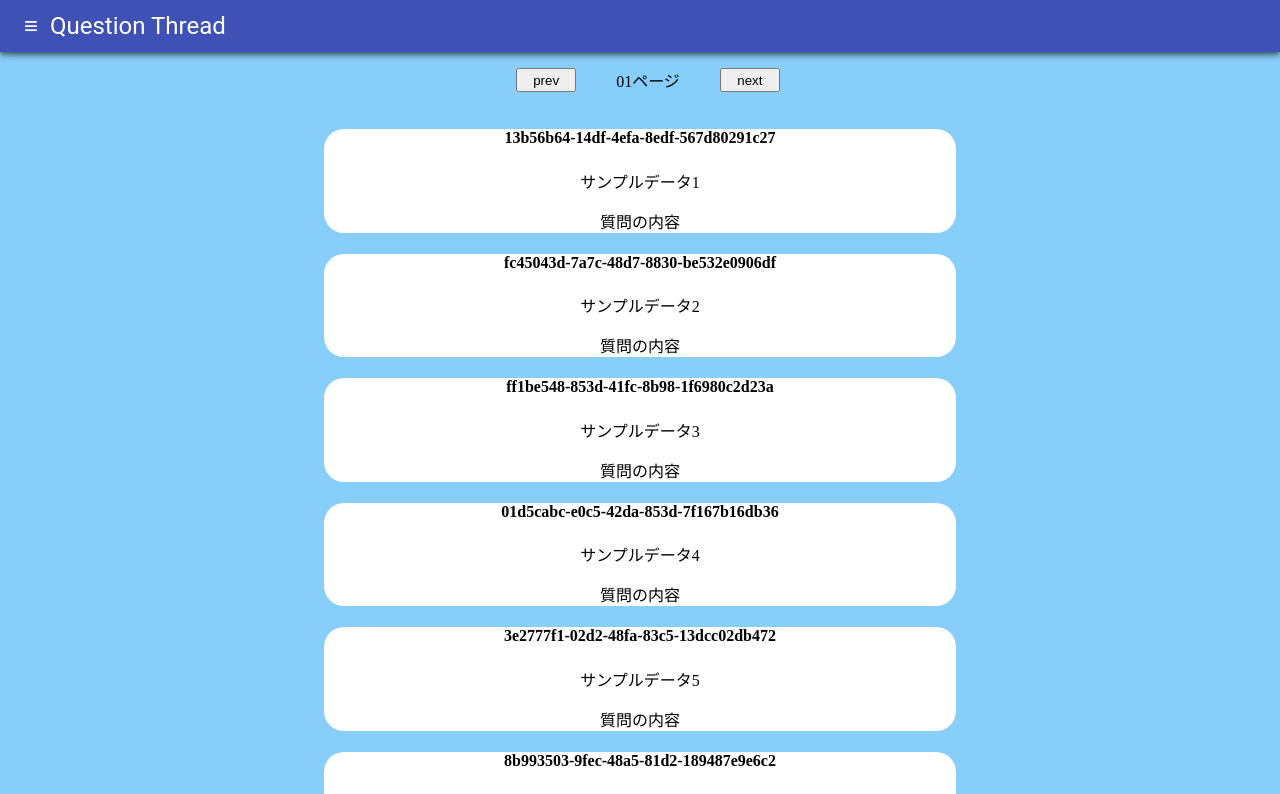
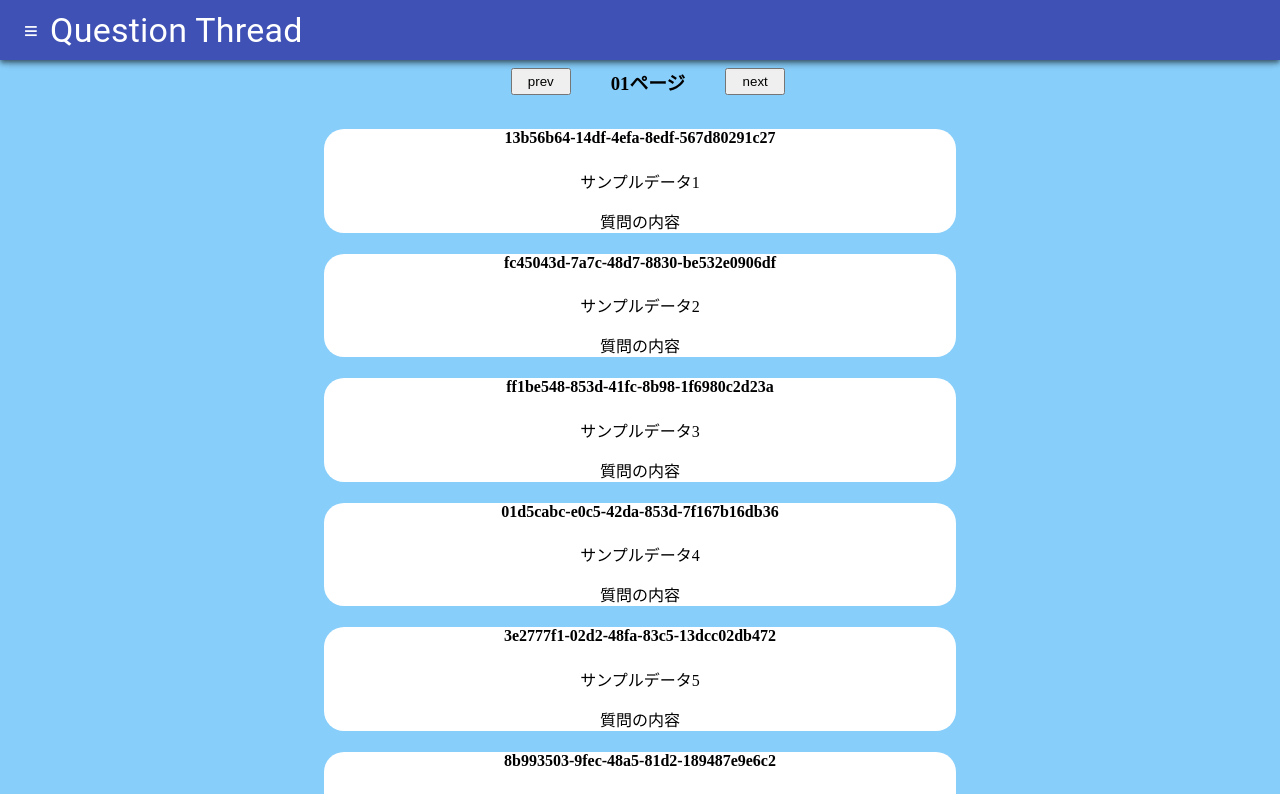
Before and after one commit to shunsuke-kawata/Question_thread, a React (Create React App) app in the folder frontend/frontend/react-sample/: page / in a window 1280 px wide. Shown: the top 794 px of the page. Built offline with nearby package versions, Linux system fonts and the light colour scheme.

Commit message:
update ヘッダーのUIを変更

```diff
--- a/frontend/frontend/react-sample/src/Components/Header.jsx
+++ b/frontend/frontend/react-sample/src/Components/Header.jsx
@@ -11,19 +11,20 @@ import {
 const Header = ({ setMenubarFlag }) => {
   return (
     <Box sx={{ flexGrow: 1 }}>
-      <AppBar children="node" position="fixed">
+      <AppBar className="appbar" children="node" position="fixed">
         <Toolbar variant="dense">
           <IconButton
             edge="start"
             color="inherit"
             aria-label="menu"
+            variant="h4"
             sx={{ mr: 2 }}
             onClick={() => setMenubarFlag(true)}
           >
             ≡
           </IconButton>
 
-          <Typography variant="h5" color="inherit" component="div">
+          <Typography variant="h4" color="inherit" component="div">
             Question Thread
           </Typography>
         </Toolbar>
--- a/frontend/frontend/react-sample/src/Components/IndexArea.jsx
+++ b/frontend/frontend/react-sample/src/Components/IndexArea.jsx
@@ -36,7 +36,7 @@ const IndexArea = ({ index, data, setIndex }) => {
             prev
           </Button>
 
-          <p>{indexString}ページ</p>
+          <h3>{indexString}ページ</h3>
 
           <Button
             id="nextbutton"
--- a/frontend/frontend/react-sample/src/css/Header.css
+++ b/frontend/frontend/react-sample/src/css/Header.css
@@ -1,4 +1,4 @@
-.header_title{
-    text-align: center;
-    padding-bottom: 20px;
+.appbar{
+    padding-top:5px;
+    height: 60px;
 }
```
